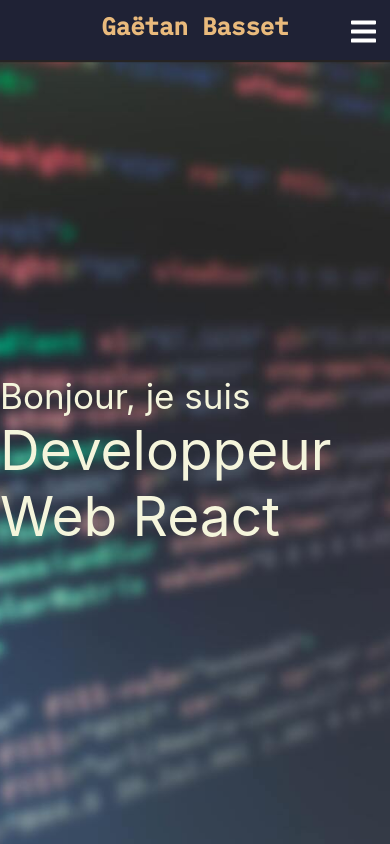
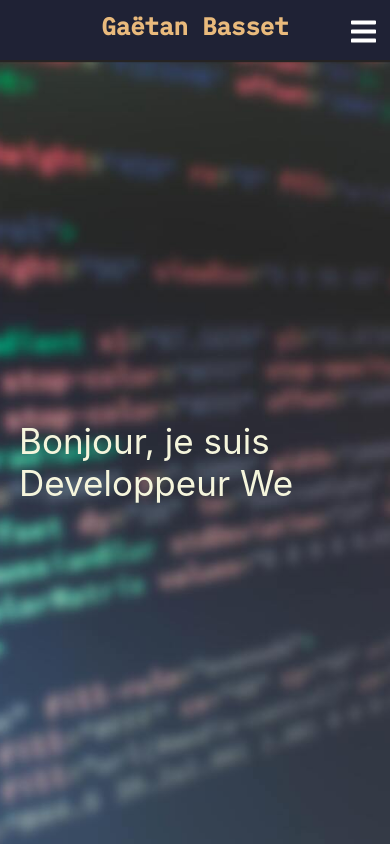
Before and after one commit to gbasset/portfolio, a React (Create React App) app: page /#/ in a window 390 px wide. Shown: the top 844 px of the page. Built offline with nearby package versions, Linux system fonts and the light colour scheme.

Commit message:
Add typewriter on home

```diff
--- a/package.json
+++ b/package.json
@@ -10,7 +10,8 @@
     "react-dom": "^16.13.1",
     "react-icons": "^3.10.0",
     "react-router-dom": "^5.2.0",
-    "react-scripts": "3.4.1"
+    "react-scripts": "3.4.1",
+    "typewriter-effect": "^2.13.1"
   },
   "scripts": {
     "start": "react-scripts start",
--- a/src/components/Home/Home.css
+++ b/src/components/Home/Home.css
@@ -69,4 +69,11 @@
         background-size: cover;
         background-attachment: fixed;
     }
+    .names {
+        display: flex;
+        flex-direction: column;
+        align-items: flex-start;
+        margin: auto;
+        padding: 19px;
+    }
 }
--- a/src/components/Home/Home.js
+++ b/src/components/Home/Home.js
@@ -1,15 +1,36 @@
 import React from 'react'
 import './Home.css'
 import img from "../../Assets/images/procreator-ux-design-studio-VzJjPuk53sk-unsplash.jpg"
-
+import Typewriter from 'typewriter-effect';
 export default function Home() {
     console.log(img);
     return (
         <div className="containerHight">
             <div className="header-home">
                 <div className="names">
-                    <p className="hello">Bonjour, je suis</p>
-                    <p className="developpeur">Developpeur Web React</p>
+                    {/* <p className="hello">Bonjour, je suis</p> */}
+                    <div  className="hello">
+
+            <Typewriter
+            options={{
+                autoStart: true,
+                loop: true,
+                deleteSpeed: 50,
+                changeDelay: 85
+              }}
+            onInit={(typewriter) => {
+                typewriter.typeString(`Bonjour, je suis Developpeur Web <br> Je pratique Html , Css`)
+                  .typeString(', JavaScript ')
+                  .typeString(', React <br> NodeJS et MySql .')
+                  .deleteAll()
+                  .typeString('<strong> Bienvenue <br> sur mon site !')
+                  .pauseFor(500)
+                  .start();
+
+              }}
+            />
+            </div>
+                    {/* <p className="developpeur">Developpeur Web React</p> */}
                 </div>
                 <div className="image-dev">
                     <img src={img} alt="picture presentation" />
```
Also changed, not shown: 1 other file (tests, documents, lock files or other folders).
